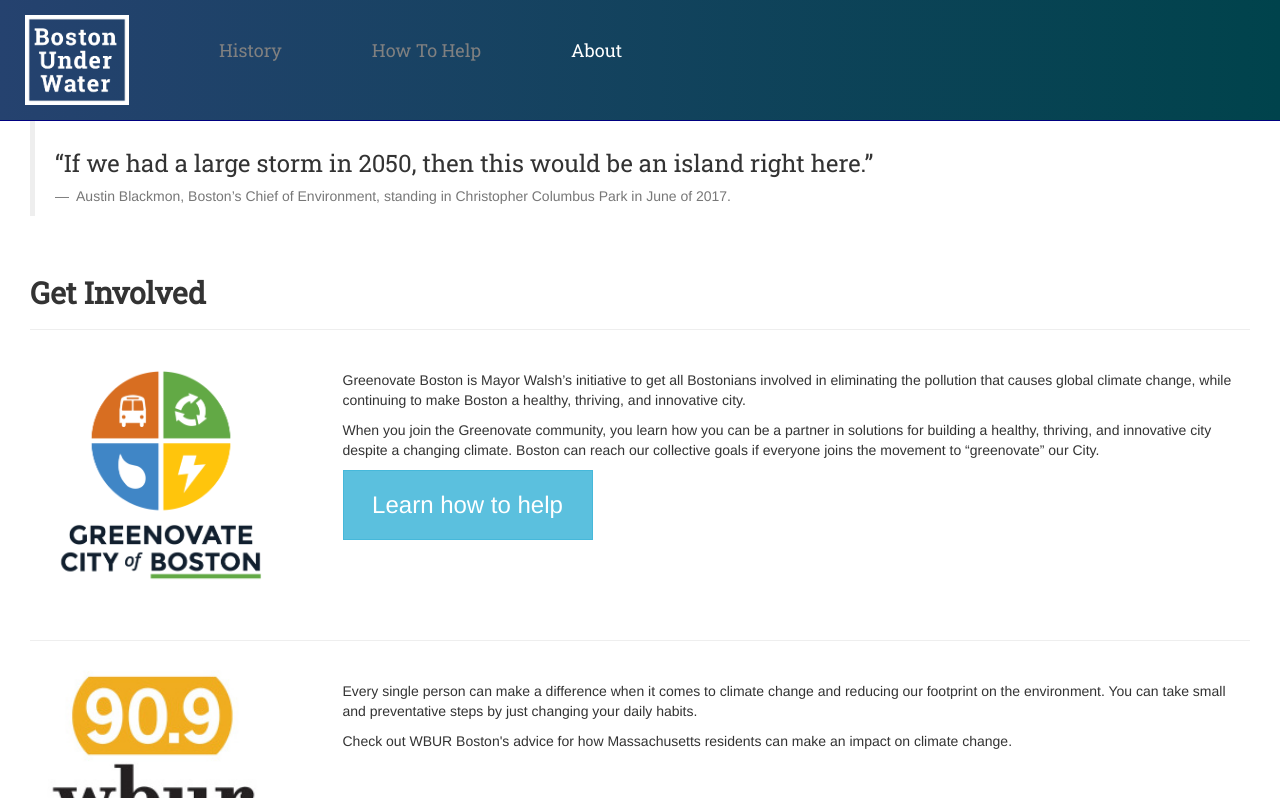
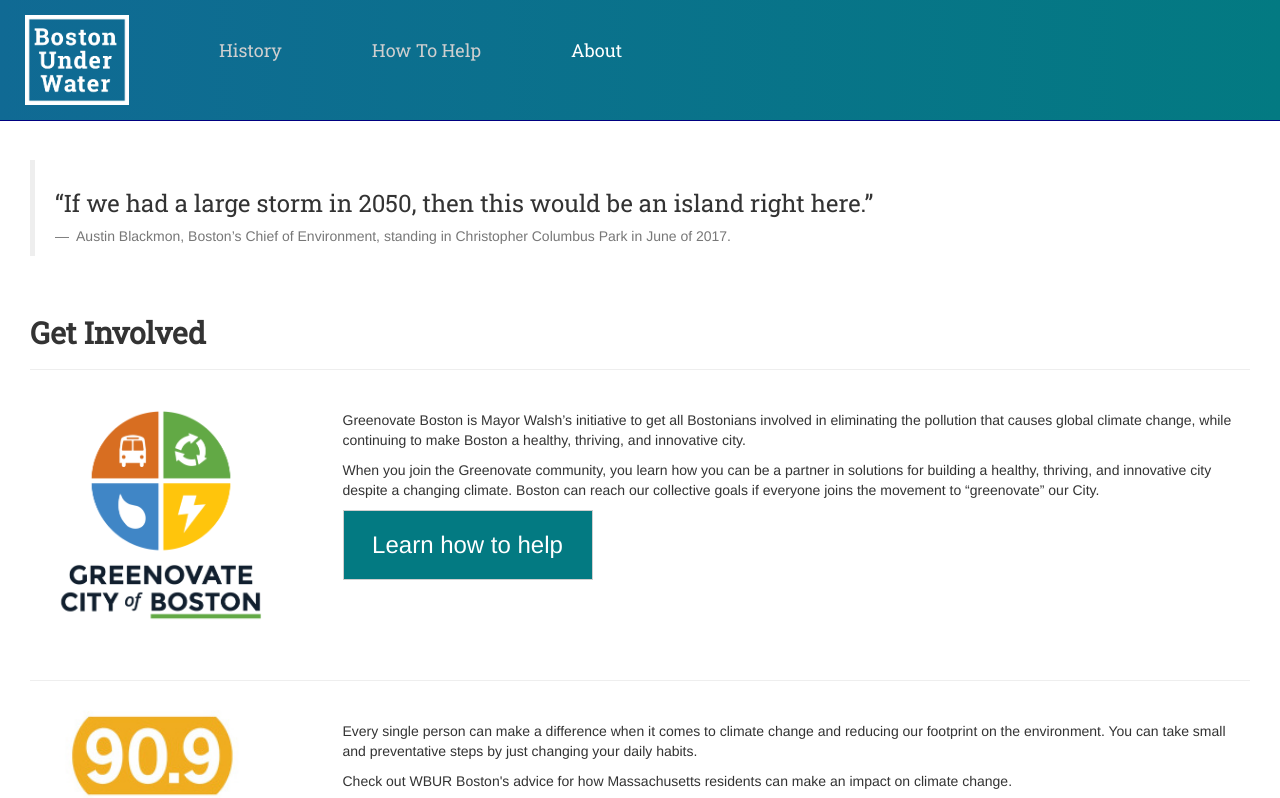
Before and after one commit to mgelberger/mgelberger.github.io, a plain HTML site: page buw/help.html in a window 1280 px wide. In both pictures the pointer is over the link "History". Shown: the top 798 px of the page. Drawn offline with nearby package versions, Linux system fonts and the light colour scheme.

Commit message:
updating styling

```diff
--- a/buw/BUW.css
+++ b/buw/BUW.css
@@ -11,10 +11,10 @@ p {
 .navbar-default {
 	border-color: navy;
 	background: navy; /* For browsers that do not support gradients */
-    background: -webkit-linear-gradient(left, #25426F , #00434C); /* For Safari 5.1 to 6.0 */
+    background: -webkit-linear-gradient(left, #0079B5 , #00434C); /* For Safari 5.1 to 6.0 */
     background: -o-linear-gradient(right, #25426F , #00434C); /* For Opera 11.1 to 12.0 */
     background: -moz-linear-gradient(right, #25426F , #00434C); /* For Firefox 3.6 to 15 */
-    background: linear-gradient(to right, #25426F , #00434C); /* Standard syntax (must be last) */
+    background: linear-gradient(to right, #106A94 , #037A82); /* Standard syntax (must be last) */
 	/*background-image: url("skyline.png");*/
 }
 
@@ -44,12 +44,12 @@ p {
 
 #override .navbar-nav li a:hover{
 	font-size: 18px;
-	color: grey;
+	color: #CFCFCF;
 }
 
 #override .navbar-default .navbar-nav>.active>a {
 	font-size: 18px;
-	color: grey;
+	color: #CFCFCF;
 	background-color: #ffffff00;
 }
 
@@ -76,14 +76,28 @@ p {
 	width: 250px;
 	height: 70px;
 	border-radius: 0%;
+	background-color: #037A82;
+	border-color: #CFCFCF;
 
 }
+
+.btn-info:hover {
+	float: left;
+	width: 250px;
+	height: 70px;
+	border-radius: 0%;
+	background-color: #00949E;
+	border-color: #CFCFCF;
+
+}
+
 
 
 .btn-info a {
 	color: white;
 	text-decoration: none;
 	font-size: 24px;
+
 
 }
 
```
Also changed, not shown: buw/help.html (+1 -1 lines).
